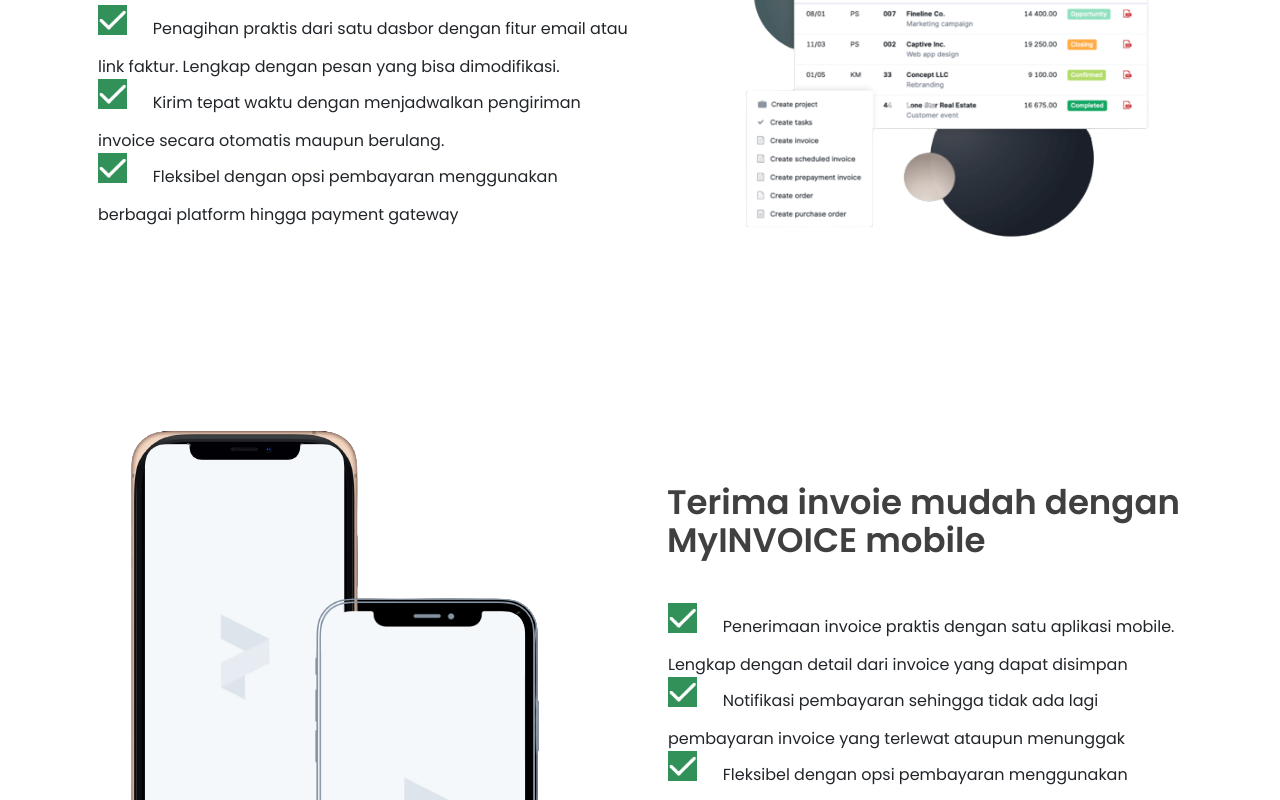
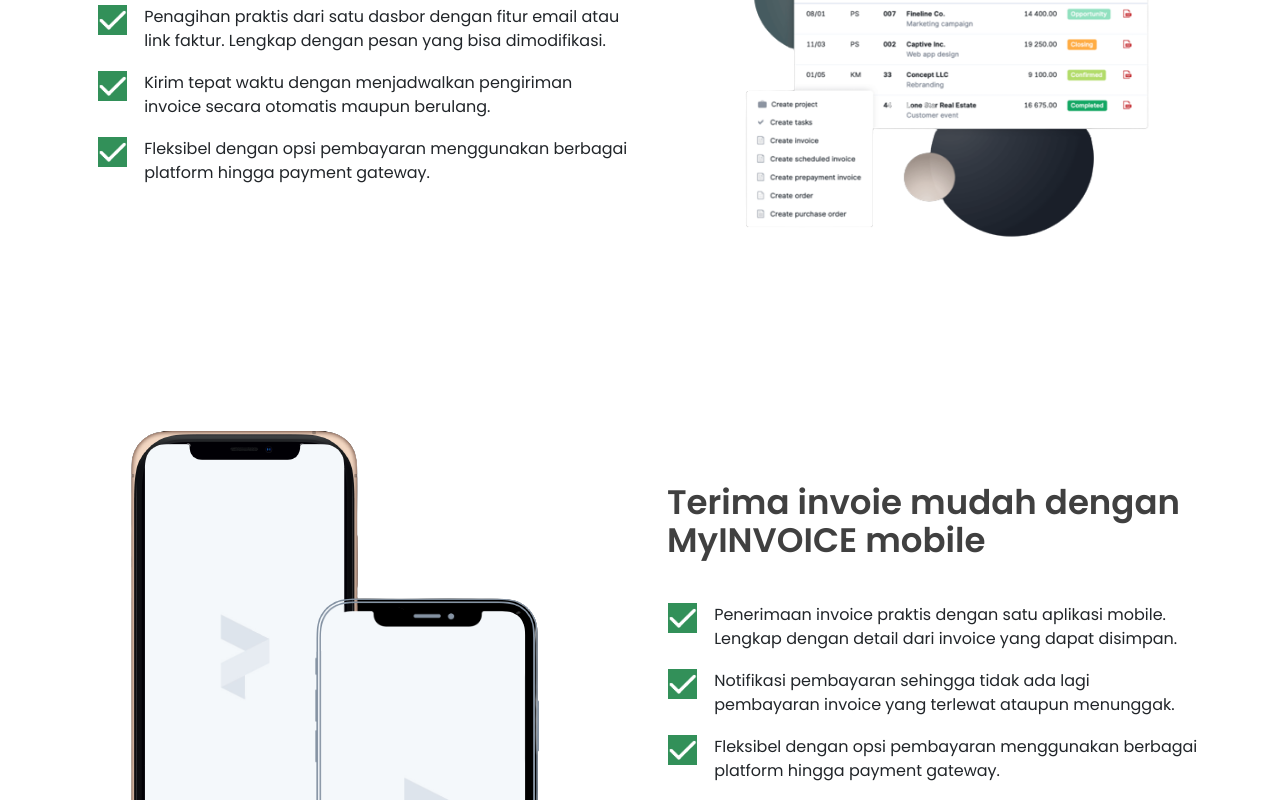
Before and after one commit to capstone-kelompok15/React-Capstone-Project, a React (Create React App) app: page / in a window 1280 px wide. Shown: the part 1780-2580 px from the top of the page. Built offline with nearby package versions, Linux system fonts and the light colour scheme.

Commit message:
edit fitur again

```diff
--- a/src/components/Fitur.js
+++ b/src/components/Fitur.js
@@ -73,20 +73,37 @@
           <div class="col-lg-6 md-6">
             <h1 class="text5">Praktis dengan berbagai fitur untuk penagihan</h1>
             <ul class="list-group">
-              <li class="list-item ms-3">
+              <li class="list-item ms-3 mb-3">
+                <div class="row">
+                  <div class="col-sm-1">
                     <img class="check me-3" src={checkbox} alt="img" />
-                Penagihan praktis dari satu dasbor dengan fitur email atau link
-                faktur. Lengkap dengan pesan yang bisa dimodifikasi.
+                  </div>
+                  <div class="col-sm">
+                    Penagihan praktis dari satu dasbor dengan fitur email atau
+                    link faktur. Lengkap dengan pesan yang bisa dimodifikasi.
+                  </div>
+                </div>
               </li>
-              <li class="list-item ms-3">
+              <li class="list-item ms-3 mb-3">
+                <div class="row">
+                  <div class="col-sm-1">
                     <img class="check me-3" src={checkbox} alt="img" />
-                Kirim tepat waktu dengan menjadwalkan pengiriman invoice secara
-                otomatis maupun berulang.
+                  </div>
+                  <div class="col-sm">
+                    Kirim tepat waktu dengan menjadwalkan pengiriman invoice
+                    secara otomatis maupun berulang.
+                  </div>
+                </div>
               </li>
-              <li class="list-item ms-3">
+              <li class="list-item ms-3 mb-3">
+                <div class="row">
+                  <div class="col-sm-1">
                     <img class="check me-3" src={checkbox} alt="img" />
-                Fleksibel dengan opsi pembayaran menggunakan berbagai platform
-                hingga payment gateway
+                  </div>
+                  <div class="col-sm">
+                  Fleksibel dengan opsi pembayaran menggunakan berbagai platform hingga payment gateway.
+                  </div>
+                </div>
               </li>
             </ul>
           </div>
@@ -104,22 +121,41 @@
           <div class="col-lg-6 md-6">
             <h1 class="text6">Terima invoie mudah dengan MyINVOICE mobile</h1>
             <ul class="list-group">
-              <li class="list-item ms-3">
+              <li class="list-item ms-3 mb-3">
+                <div class="row">
+                  <div class="col-sm-1">
                     <img class="check me-3" src={checkbox} alt="img" />
-              Penerimaan invoice praktis dengan satu aplikasi mobile. Lengkap dengan detail dari invoice yang dapat disimpan
+                  </div>
+                  <div class="col-sm">
+                  Penerimaan invoice praktis dengan satu aplikasi mobile. Lengkap dengan detail dari invoice yang dapat disimpan.
+                  </div>
+                </div>
               </li>
-              <li class="list-item ms-3">
+              <li class="list-item ms-3 mb-3">
+                <div class="row">
+                  <div class="col-sm-1">
                     <img class="check me-3" src={checkbox} alt="img" />
-              Notifikasi pembayaran sehingga tidak ada lagi pembayaran invoice yang terlewat ataupun menunggak
+                  </div>
+                  <div class="col-sm">
+                  Notifikasi pembayaran sehingga tidak ada lagi pembayaran invoice yang terlewat ataupun menunggak.
+                  </div>
+                </div>
               </li>
-              <li class="list-item ms-3">
+              <li class="list-item ms-3 mb-3">
+                <div class="row">
+                  <div class="col-sm-1">
                     <img class="check me-3" src={checkbox} alt="img" />
-              Fleksibel dengan opsi pembayaran menggunakan berbagai platform hingga payment gateway
+                  </div>
+                  <div class="col-sm">
+                  Fleksibel dengan opsi pembayaran menggunakan berbagai platform hingga payment gateway.
+                  </div>
+                </div>
               </li>
             </ul>
-            <button class="download button-lg-primary">Download Sekarang</button>
+            <button class="download button-lg-primary">
+              Download Sekarang
+            </button>
           </div>
-
         </div>
       </div>
 
```
Lines whose indentation alone changed are shown as unchanged.
